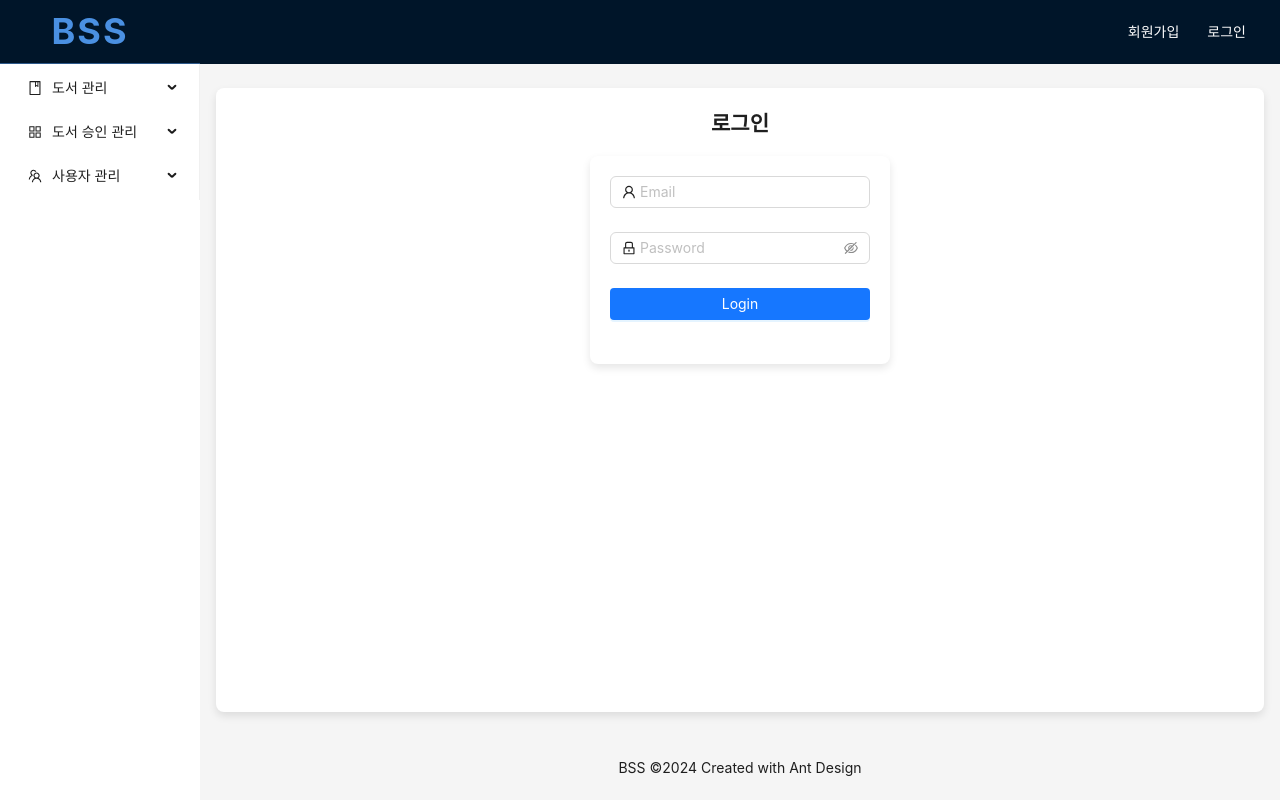
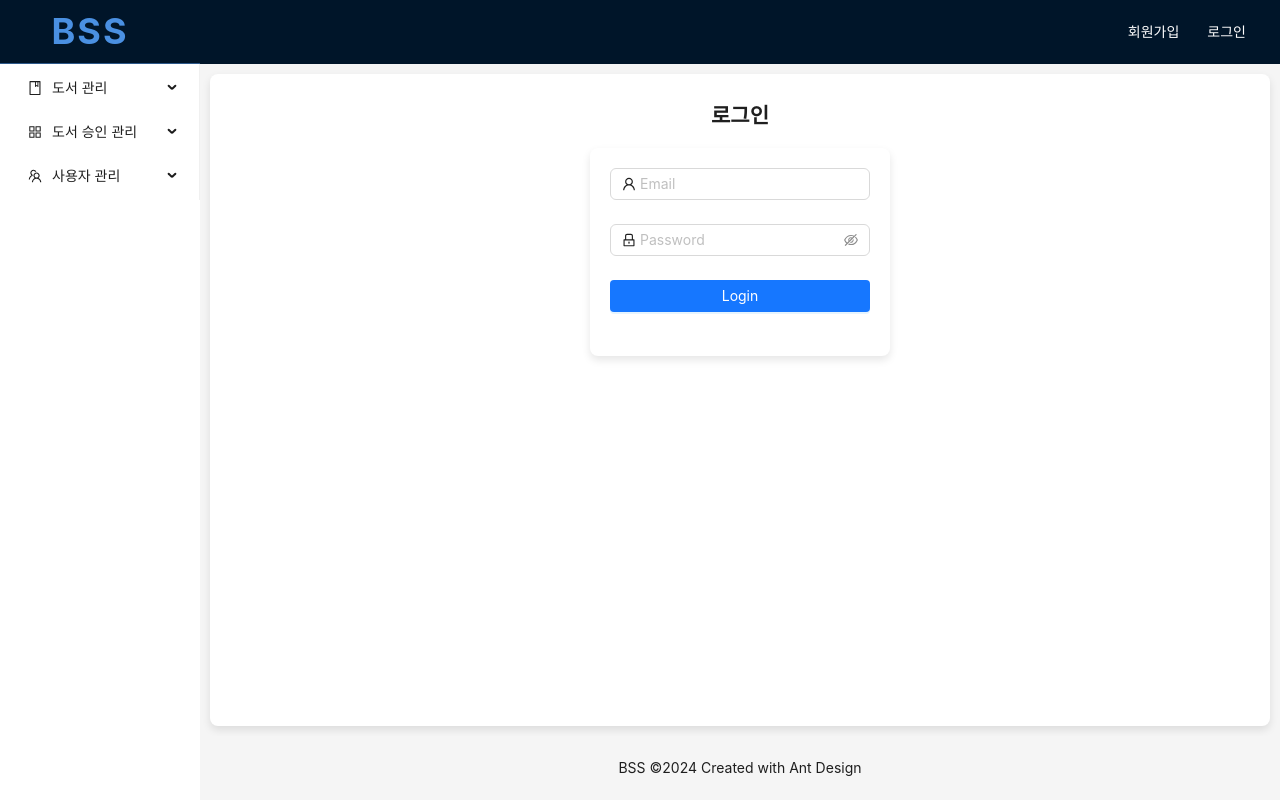
Before and after one commit to obiwan98/bss, a React (Create React App) app: page / in a window 1280 px wide. Built offline with nearby package versions, Linux system fonts and the light colour scheme.

Commit message:
css 수정, Navbar 오류 시 로그인 false 처리

```diff
--- a/src/App.js
+++ b/src/App.js
@@ -30,7 +30,7 @@ function App() {
             <Header className="header">
               <Navbar />
             </Header>
-            <Content className="site-layout-content" style={{ margin: '24px 16px', padding: 24, background: '#fff' }}>
+            <Content className="site-layout-content">
               <Routes >
                 <Route path="/signup" element={<SignUp />}/>
                 <Route path="/login" element={<Login />} />
--- a/src/components/navbar/Navbar.js
+++ b/src/components/navbar/Navbar.js
@@ -25,12 +25,13 @@ const Navbar = () => {
       } catch (error) {
         console.error('Error fetching user data:', error);
         localStorage.removeItem('token');
+        setIsLoggedIn(false);
         setUser(null);
       }
     };
 
     fetchUser();
-  }, [isLoggedIn]);
+  }, [isLoggedIn, setIsLoggedIn]);
 
   const handleLogout = () => {
     localStorage.removeItem('token');
--- a/src/index.css
+++ b/src/index.css
@@ -61,8 +61,8 @@
 
 /* Content Area */
 .site-layout-content {
-  margin: 24px 16px;
-  padding: 24px;
+  margin: 10px;
+  padding: 30px;
   background: #fff;
   min-height: 280px;
   box-shadow: 0 4px 8px rgba(0, 0, 0, 0.1);
```
